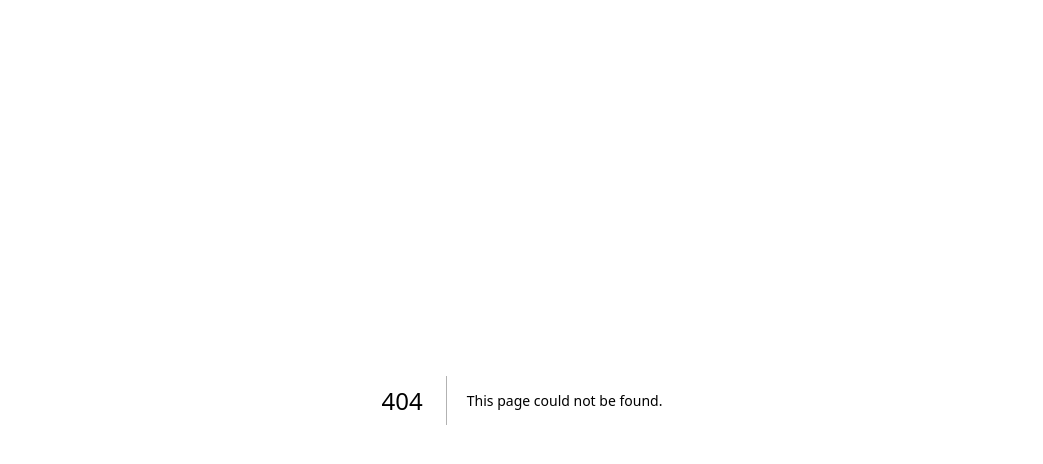
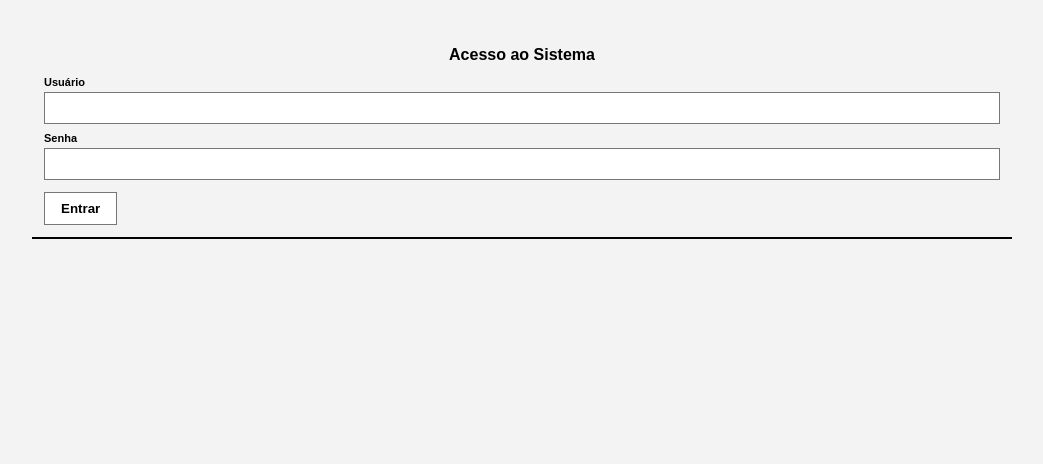
Before and after one commit to Alpha19i/sysficha, a Next.js app: page /login in a window 1280 px wide. Before the commit this address had no page. Shown: the top 464 px of the page, without its empty margins (118-1161 px from the left). Built offline with nearby package versions, Linux system fonts and the light colour scheme.

Commit message:
feat(auth): add login page, logout button, middleware proxy, and ficha database persistence

```diff
--- /dev/null
+++ b/app/login/page.tsx
@@ -0,0 +1,120 @@
+"use client";
+
+import { FormEvent, useState } from "react";
+import { useRouter } from "next/navigation";
+
+type LoginState = {
+  username: string;
+  password: string;
+};
+
+export default function LoginPage() {
+  const router = useRouter();
+  const [form, setForm] = useState<LoginState>({ username: "", password: "" });
+  const [loading, setLoading] = useState(false);
+  const [error, setError] = useState("");
+
+  async function handleSubmit(event: FormEvent<HTMLFormElement>) {
+    event.preventDefault();
+    setLoading(true);
+    setError("");
+
+    try {
+      const response = await fetch("/api/auth/login", {
+        method: "POST",
+        headers: { "Content-Type": "application/json" },
+        credentials: "include",
+        body: JSON.stringify(form)
+      });
+
+      const data = await response.json().catch(() => ({}));
+      if (!response.ok || !data?.logged) {
+        setError(data?.message ?? "Falha no login");
+        return;
+      }
+
+      router.replace("/");
+    } catch {
+      setError("Erro de conexão. Tente novamente.");
+    } finally {
+      setLoading(false);
+    }
+  }
+
+  return (
+    <main
+      style={{
+        minHeight: "100vh",
+        background: "#f3f3f3",
+        padding: "24px 12px"
+      }}
+    >
+      <form
+        onSubmit={handleSubmit}
+        style={{
+          maxWidth: 980,
+          marginInline: "auto",
+          padding: 12,
+          background: "#f3f3f3",
+          borderBottom: "2px solid #000"
+        }}
+      >
+        <h1 style={{ margin: "0 0 12px 0", fontSize: 16, textAlign: "center" }}>Acesso ao Sistema</h1>
+
+        <label style={{ display: "block", marginTop: 8, fontWeight: 600 }}>
+          Usuário
+          <input
+            value={form.username}
+            onChange={(event) => setForm((prev) => ({ ...prev, username: event.target.value }))}
+            autoComplete="username"
+            required
+            style={{
+              width: "100%",
+              padding: 6,
+              marginTop: 4,
+              height: 32,
+              border: "1px solid #777"
+            }}
+          />
+        </label>
+
+        <label style={{ display: "block", marginTop: 8, fontWeight: 600 }}>
+          Senha
+          <input
+            type="password"
+            value={form.password}
+            onChange={(event) => setForm((prev) => ({ ...prev, password: event.target.value }))}
+            autoComplete="current-password"
+            required
+            style={{
+              width: "100%",
+              padding: 6,
+              marginTop: 4,
+              height: 32,
+              border: "1px solid #777"
+            }}
+          />
+        </label>
+
+        {error ? (
+          <p style={{ marginTop: 10, color: "#b00020", fontSize: 12, fontWeight: 600 }}>{error}</p>
+        ) : null}
+
+        <button
+          type="submit"
+          disabled={loading}
+          style={{
+            marginTop: 12,
+            padding: "8px 16px",
+            fontWeight: "bold",
+            cursor: loading ? "not-allowed" : "pointer",
+            border: "1px solid #777",
+            background: "#fff"
+          }}
+        >
+          {loading ? "Entrando..." : "Entrar"}
+        </button>
+      </form>
+    </main>
+  );
+}
```
Also changed, not shown: app/components/logout-button.tsx (added, +51 -0 lines), proxy.ts (added, +55 -0 lines), public/js/pdf.js (+34 -2 lines).
